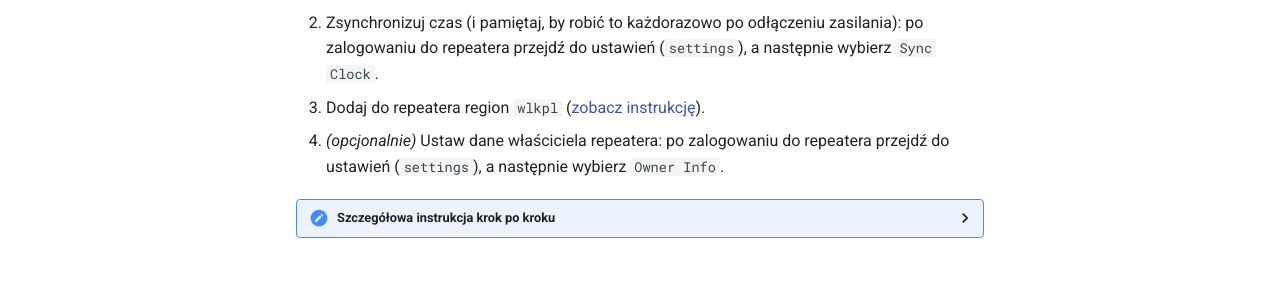
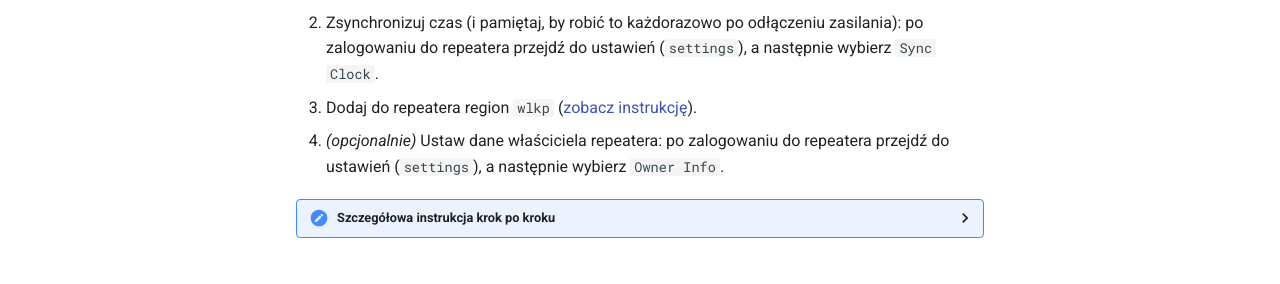
Before and after one commit to chybaDapi/awesome-meshcore-wlkp, an MkDocs documentation site: the page built from docs/quickstart.md, in a window 1280 px wide and 1172 px high. Shown: the part 631-915 px from the top of the window. Built offline with MkDocs 1.6.1 and Material for MkDocs 9.7.7, drawn with Linux system fonts in a browser that asks for light colours; comment, search, counter and statistics services are not loaded.

Commit message:
Typo fix dla regionu w quickstart
Fix typo dla regionu w quickstart

```diff
--- a/docs/quickstart.md
+++ b/docs/quickstart.md
@@ -48,7 +48,7 @@ Jeśli jesteś właścicielem repeatera:
 
 1. Upewnij się, że ustawiony preset odpowiada używanemu w Wielkopolsce - EU/UK Narrow ([zobacz szczegóły](/presets)).
 2. Zsynchronizuj czas (i pamiętaj, by robić to każdorazowo po odłączeniu zasilania): po zalogowaniu do repeatera przejdź do ustawień (`settings`), a następnie wybierz `Sync Clock`.
-3. Dodaj do repeatera region `wlkpl` ([zobacz instrukcję](/regions/#konfiguracja-repeatera)).
+3. Dodaj do repeatera region `wlkp` ([zobacz instrukcję](/regions/#konfiguracja-repeatera)).
 4. *(opcjonalnie)* Ustaw dane właściciela repeatera: po zalogowaniu do repeatera przejdź do ustawień (`settings`), a następnie wybierz `Owner Info`.
 
 
```
